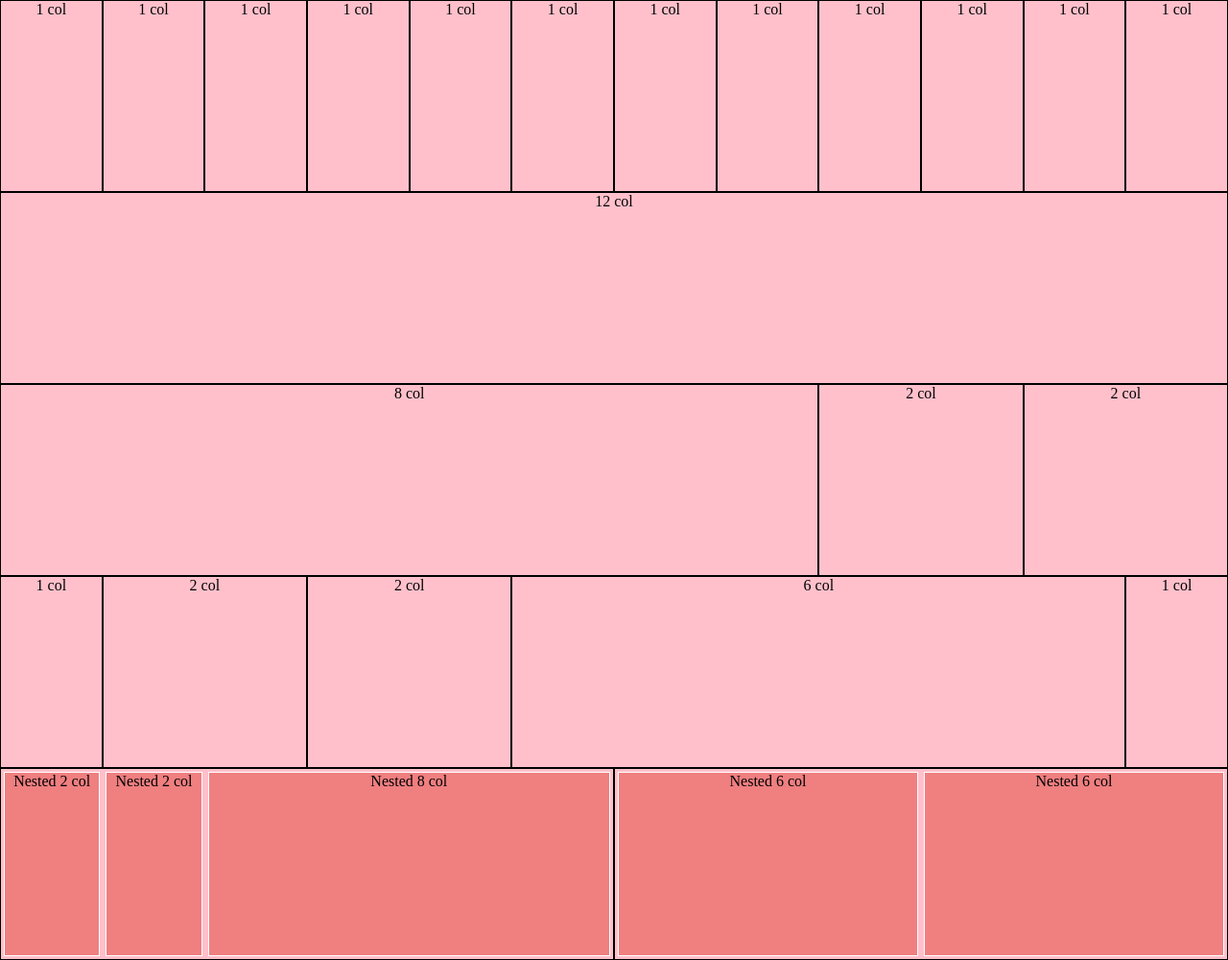
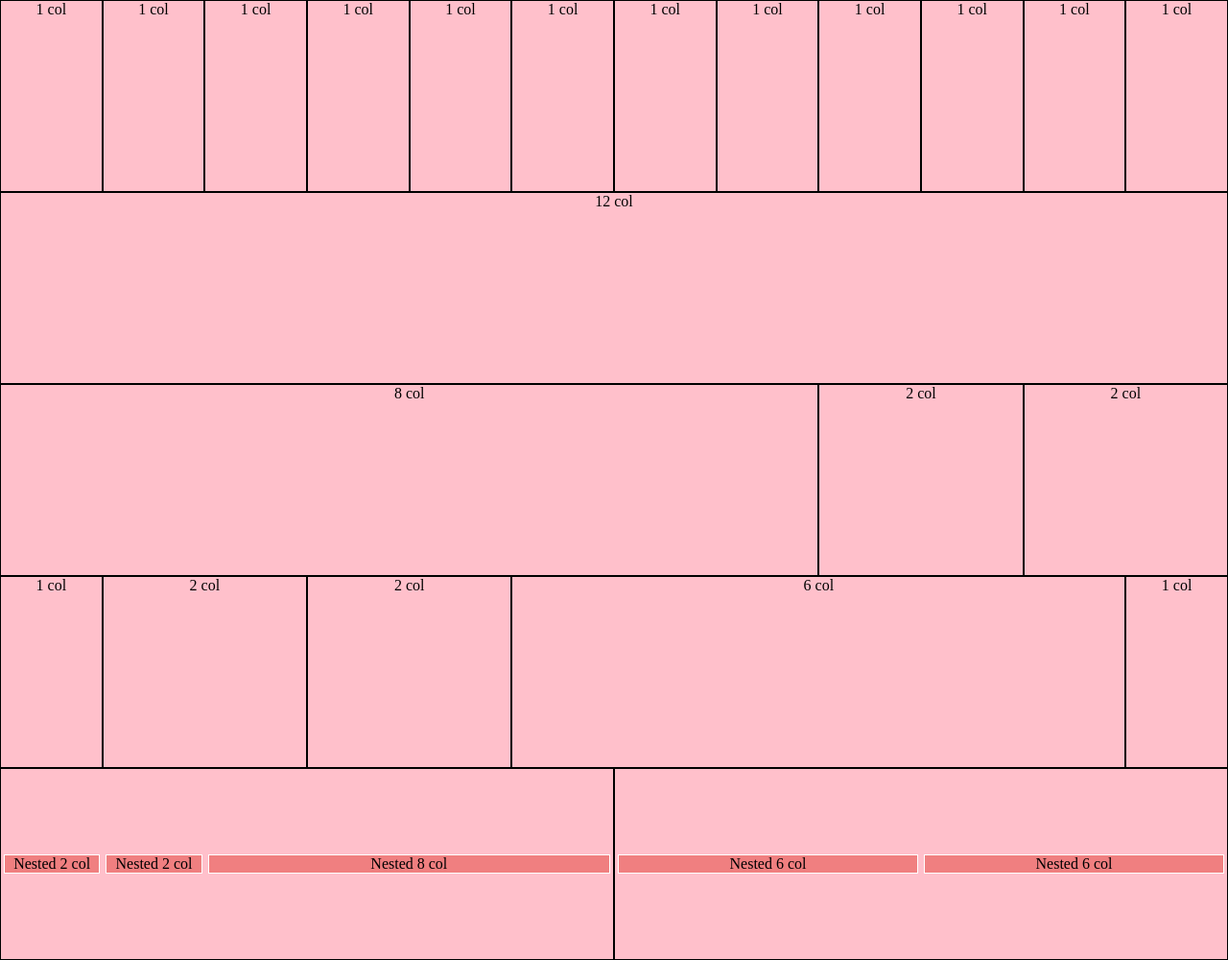
Before and after one commit to Luca-Riz/html-css-12bool, a plain HTML site: page index.html in a window 1280 px wide. Shown: the whole page at 96% size. Drawn offline with Linux system fonts and the light colour scheme.

Commit message:
end of project

```diff
--- a/css/style.css
+++ b/css/style.css
@@ -1,7 +1,7 @@
 .flex {
     display: flex;
     flex-wrap: wrap;
-    align-items: stretch;
+    align-items: center;
     vertical-align: middle;
     }
 
```
